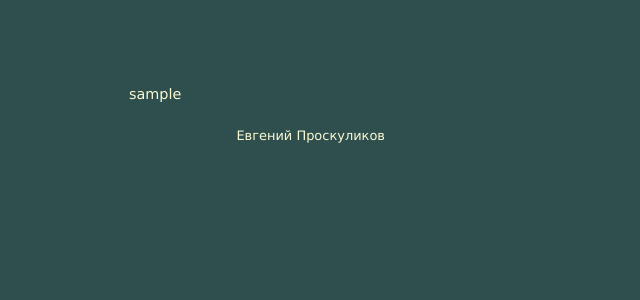
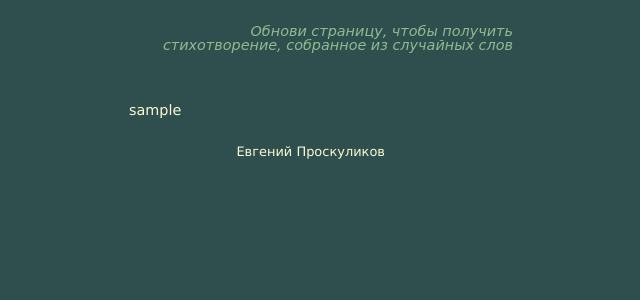
Before and after one commit to EugenefedorovPro/eu_poetry_website, a Django app: page /eupoetry/ in a window 1280 px wide. Shown: the top 300 px of the page, without its empty margins (127-767 px from the left). Run offline with Django 4.2, Linux system fonts and the light colour scheme; tables that the repository leaves empty hold one stand-in row (values such as "Sample post").

Commit message:
custom alert added

```diff
--- /dev/null
+++ b/eu_website_project/eupoetry/static/operations.js
@@ -0,0 +1,46 @@
+// switch on
+
+let delay_before_first_message = 5000;
+let delay_before_second_message = 8000;
+let delay_before_hide = 14000;
+
+function unhide_box() {
+    document.getElementById("my_alert_box").setAttribute("id", "unhide_box");
+};
+
+function switch_time_on() {
+    time_on = window.setTimeout(unhide_box, delay_before_first_message);
+};
+
+document.addEventListener('DOMContentLoaded', switch_time_on);
+
+
+
+// middle message
+
+let middle_message = "Нажми на слово, чтобы перейти на неслучайное стихотворение";
+
+function insert_middle_message() {
+    document.getElementById("unhide_box").innerHTML = middle_message;
+};
+
+function switch_middle_time() {
+    time_middle = window.setTimeout(insert_middle_message, delay_before_second_message);
+};
+
+document.addEventListener('DOMContentLoaded', switch_middle_time)
+
+
+
+
+// switch off
+
+function hide_box() {
+   document.getElementById("unhide_box").setAttribute("id", "my_alert_box");
+}
+
+function switch_time_off(){
+    time_off = window.setTimeout(hide_box, delay_before_hide);
+}
+
+document.addEventListener('DOMContentLoaded', switch_time_off);
--- a/eu_website_project/eupoetry/static/styles.css
+++ b/eu_website_project/eupoetry/static/styles.css
@@ -1,3 +1,35 @@
+/* my_alert_box */
+#my_alert_box, #unhide_box {
+    width:30vw;
+}
+
+#rand_verse {
+    width: 20vw;
+}
+
+#my_alert_box, #unhide_box {
+    font-family: cursive, verdana;
+    font-size: 100%;
+    line-height: 100%;
+    height: 6vh;
+    margin-top: 2vh;
+    margin-bottom: 3vh;
+    /* border-style: dotted; */
+    background-color: darkslategray;
+}
+
+
+#unhide_box {
+    color: darkseagreen;
+}
+
+
+#my_alert_box {
+    color: darkslategray;
+}
+
+
+
 /* content */
 
 body, a {
@@ -14,7 +46,7 @@ body {
 
 body {
     background-color: darkslategray;
-    margin-top: 10vh;
+    margin-top: 1vh;
     margin-left: 20vw;
     font-family: Verdana, Geneva, Tahoma, sans-serif;
     line-height: 200%;
@@ -29,10 +61,6 @@ a:visited { color: none; }
 a:hover { color: darkkhaki; }
 a:active { text-decoration: none; }
 
-#rand_verse {
-    width: 20vw;
-    /* border-style: solid; */
-}
 
 #signature {
     text-align: right;
@@ -79,6 +107,13 @@ button {
 /* responsive elements */
 
 @media screen and (max-width: 1000px) {
+    #my_alert_box, #unhide_box   {
+        width: 40vw;
+    }
+
+    #rand_verse {
+        width: 30vw;
+    }
 
     body {
         font-size: 0.8em;
@@ -92,11 +127,6 @@ button {
         margin-left: 10vw;
    }
 
-    #rand_verse {
-        width:30vw;
-
-    }
-
     i {
         width:40vw;
     }
@@ -108,9 +138,15 @@ button {
 }
 
 @media screen and (max-width: 500px) {
+
+    #my_alert_box, #unhide_box   {
+        width: 60vw;
+    }
+
     #rand_verse {
-        width:50vw;
+        width: 50vw;
     }
+
 
     body {
         font-size: 0.8em;
@@ -129,6 +165,10 @@ button {
 
 
 @media screen and (max-width: 350px) {
+    #my_alert_box, #unhide_box  {
+        width:60vw;
+    }
+
     #rand_verse {
         width:60vw;
     }
--- a/eu_website_project/eupoetry/templates/content.html
+++ b/eu_website_project/eupoetry/templates/content.html
@@ -1,14 +1,17 @@
 {% load static %}
 <!DOCTYPE html>
 <html lang="ru">
-  <link rel="stylesheet" href="{% static 'styles.css' %}">
   <head>
+    <link rel="stylesheet" href="{% static 'styles.css' %}">
+    <script src="{% static 'operations.js' %}"></script>
     <title>content page of verses</title>
     <meta name="Eugene Proskulikov" content="random verse">
     <meta charset="utf-8" />
     <meta name="viewport" content="width=device-width, initial-scale=1.0">
   </head>
   <body>
+    <i id="my_alert_box">Обнови страницу, чтобы получить стихотворение, собранное из случайных слов</i>
+
     <div id = "rand_verse">
     {% for html_name, rand_word in html_name_rand_word %}
     <span><a href = {{ html_name }}>{{ rand_word }}</a></span>
```
Also changed, not shown: 1 other file.
